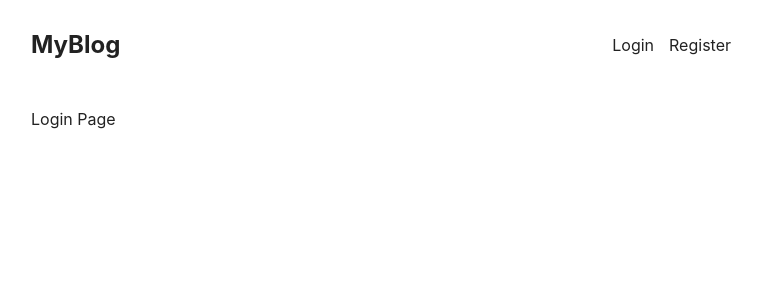
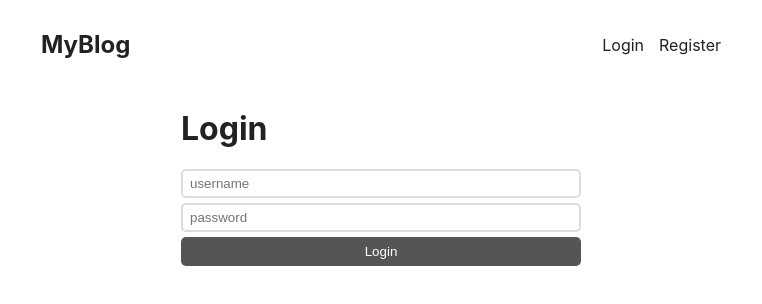
Before and after one commit to hyperst8/blog-mern, a React (Create React App) app in the folder client/: page /login in a window 1280 px wide. Shown: the top 304 px of the page, without its empty margins (259-1021 px from the left). Built offline with nearby package versions, Linux system fonts and the light colour scheme.

Commit message:
Add forms and styling

```diff
--- a/client/src/App.css
+++ b/client/src/App.css
@@ -1,3 +1,6 @@
+* {
+  box-sizing: border-box;
+}
 body {
   color: #222;
 }
@@ -43,8 +46,8 @@ div.post {
 }
 
 div.post div.texts h2 {
- margin: 0;
- font-size: 1.8rem;
+  margin: 0;
+  font-size: 1.8rem;
 }
 
 div.post p.info {
@@ -64,3 +67,29 @@ div.post p.summary {
   margin: 10px 0;
   line-height: 1.4rem;
 }
+
+form.login,
+form.register {
+  max-width: 400px;
+  margin: 0 auto;
+}
+
+input {
+  display: block;
+  margin-bottom: 5px;
+  width: 100%;
+  padding: 5px 7px;
+  border: 2px solid #ddd;
+  border-radius: 5px;
+  background-color: #fff;
+}
+
+button {
+  width: 100%;
+  display: block;
+  background-color: #555;
+  border: 0;
+  color: #fff;
+  border-radius: 5px;
+  padding: 7px 0;
+}
--- a/client/src/pages/LoginPage.js
+++ b/client/src/pages/LoginPage.js
@@ -1,7 +1,14 @@
 import React from "react";
 
 const LoginPage = () => {
-  return <div>Login Page</div>;
+  return (
+    <form className="login">
+      <h1>Login</h1>
+      <input type="text" placeholder="username" />
+      <input type="password" placeholder="password" />
+      <button>Login</button>
+    </form>
+  );
 };
 
 export default LoginPage;
--- a/client/src/pages/RegisterPage.js
+++ b/client/src/pages/RegisterPage.js
@@ -2,10 +2,12 @@ import React from "react";
 
 const RegisterPage = () => {
   return (
-    <div>
-      Register Page
-      <p>Hello</p>
-    </div>
+    <form className="register">
+      <h1>Register</h1>
+      <input type="text" placeholder="username" />
+      <input type="password" placeholder="password" />
+      <button>Register</button>
+    </form>
   );
 };
 
```
